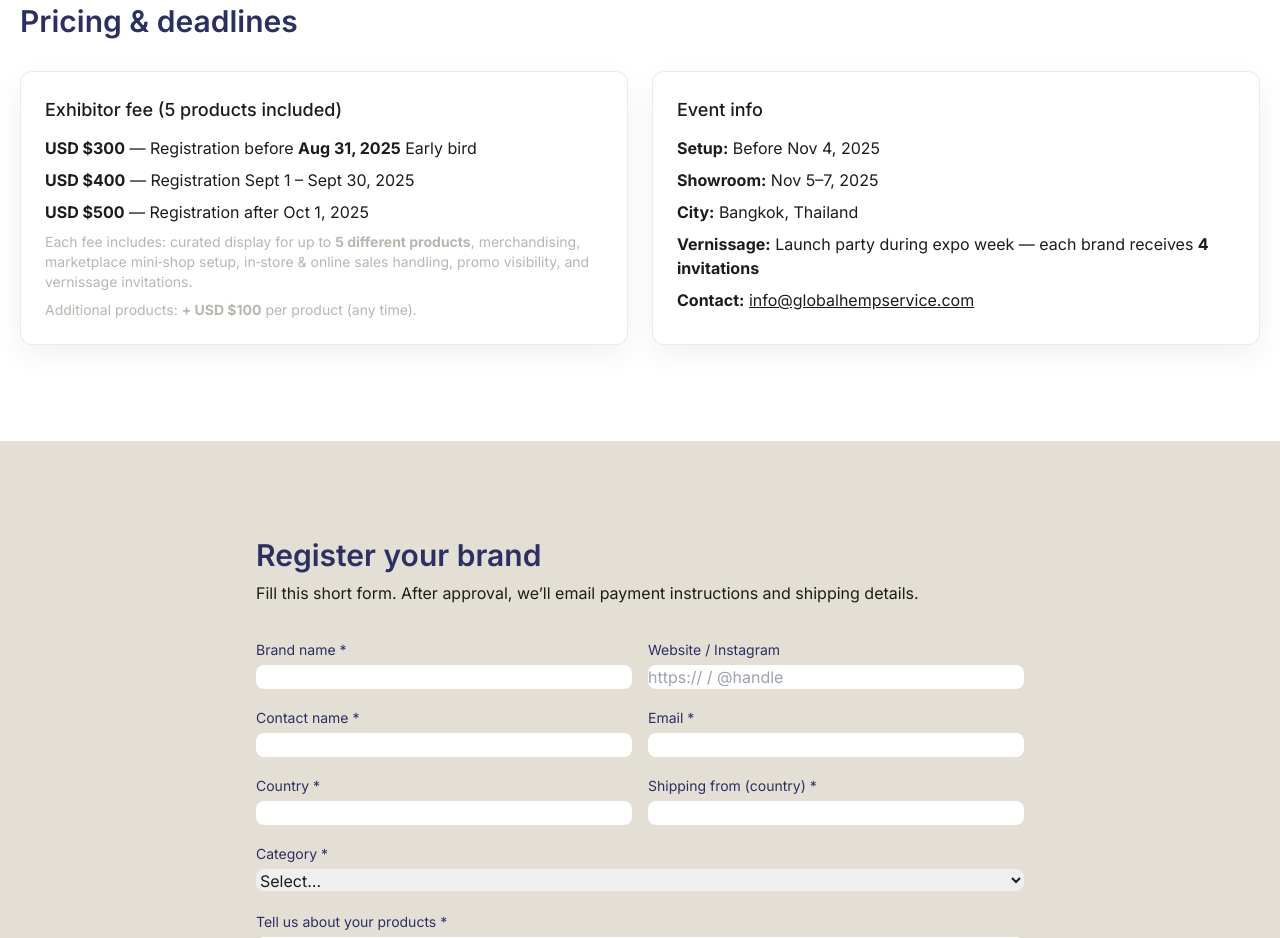
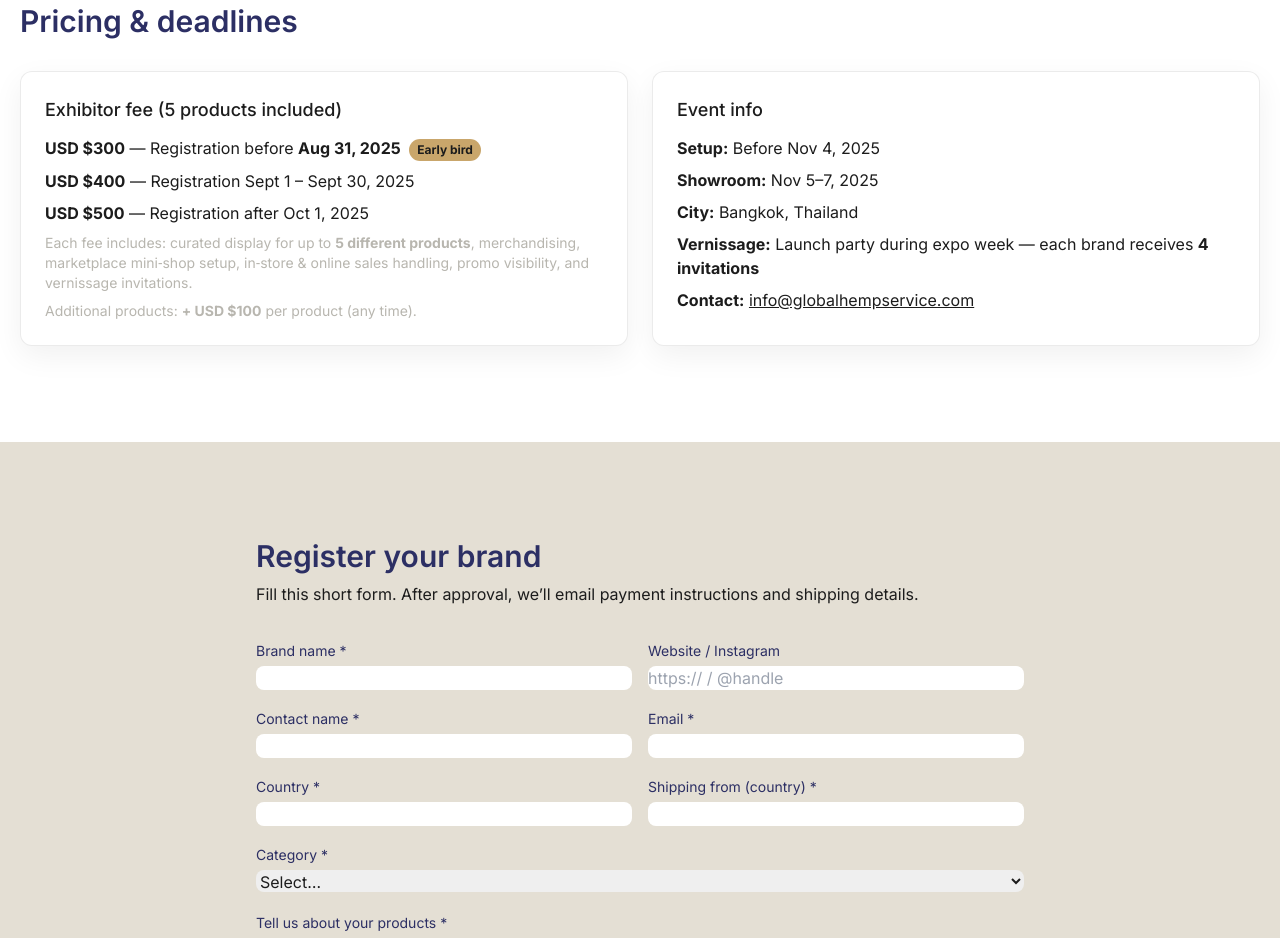
Before and after one commit to IglesiaPaul/HEMPIN, a plain HTML site: page index.html in a window 1280 px wide. Shown: the part 2589-3527 px from the top of the page. Drawn offline with nearby package versions, Linux system fonts and the light colour scheme.

Commit message:
Update index.html

```diff
--- a/index.html
+++ b/index.html
@@ -49,6 +49,7 @@
               charcoal: '#1C1C1C',
               offwhite: '#F8F6F2'
             }
+
           }
         }
       }
@@ -212,7 +213,7 @@
         <div class="p-6 rounded-xl card bg-white">
           <div class="text-lg font-medium">Exhibitor fee (5 products included)</div>
           <ul class="mt-3 space-y-2 text-brand-charcoal">
-            <li><strong>USD $300</strong> — Registration before <strong>Aug 31, 2025</strong> <span class="badge">Early bird</span></li>
+            <li><strong>USD $300</strong> — Registration before <strong>Aug 31, 2025</strong> <span class="inline-block bg-brand-gold text-brand-charcoal text-[0.75rem] font-bold px-2 py-0.5 rounded-full ml-1 align-middle">Early bird</span></li>
             <li><strong>USD $400</strong> — Registration Sept 1 – Sept 30, 2025</li>
             <li><strong>USD $500</strong> — Registration after Oct 1, 2025</li>
             <li class="text-sm text-brand-stone">Each fee includes: curated display for up to <strong>5 different products</strong>, merchandising, marketplace mini‑shop setup, in‑store & online sales handling, promo visibility, and vernissage invitations.</li>
```
